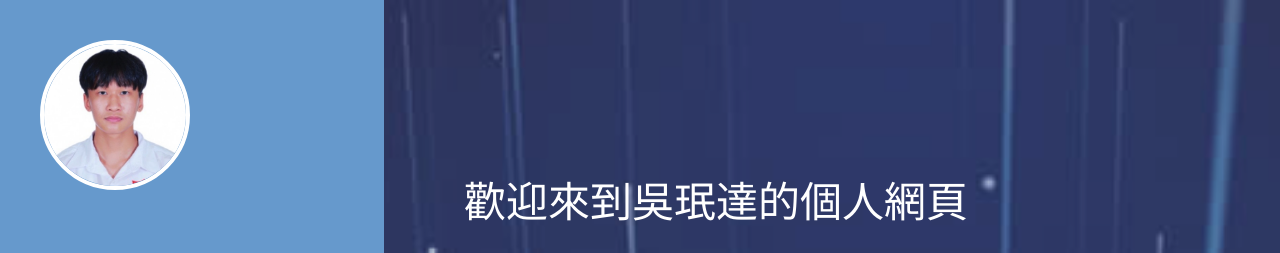
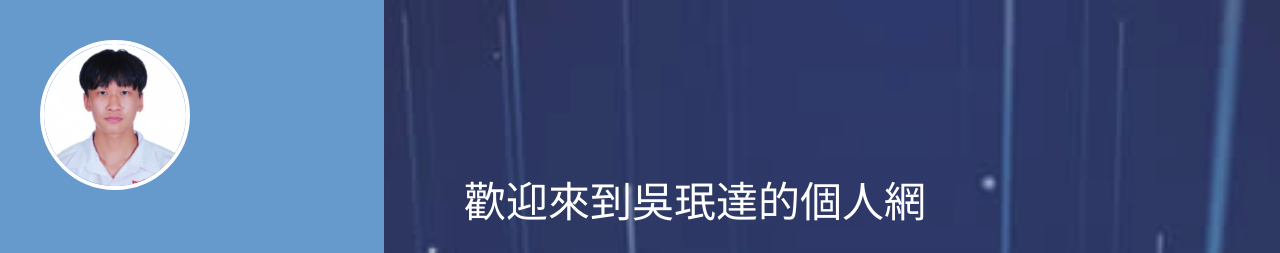
Before and after one commit to Mingboooooo/tat.github.io, a plain HTML site: page andy/index.html in a window 1280 px wide. Shown: the top 253 px of the page. Drawn offline with Linux system fonts and the light colour scheme; a web font is replaced by a local one.

Commit message:
Update index.html

```diff
--- a/andy/index.html
+++ b/andy/index.html
@@ -50,7 +50,7 @@
 <div class="banner-bg" id="top">
 <div class="banner-overlay"></div>
 <div class="welcome-text">
-<h2>歡迎來到吳珉達的個人網頁</h2>
+<h2>歡迎來到吳珉達的個人網</h2>
 <img src="img/wo.jpg" width="356" height="458" style="float:right; margin-left:30px;">
 <h5>Hi,我是吳珉達，一名澳門中學生</h5>
 <h5>自我介紹及才藝表演:https://youtu.be/Ji9nNF5UgXw?si=32JCtg-3coSt4QTU</h5>
```
